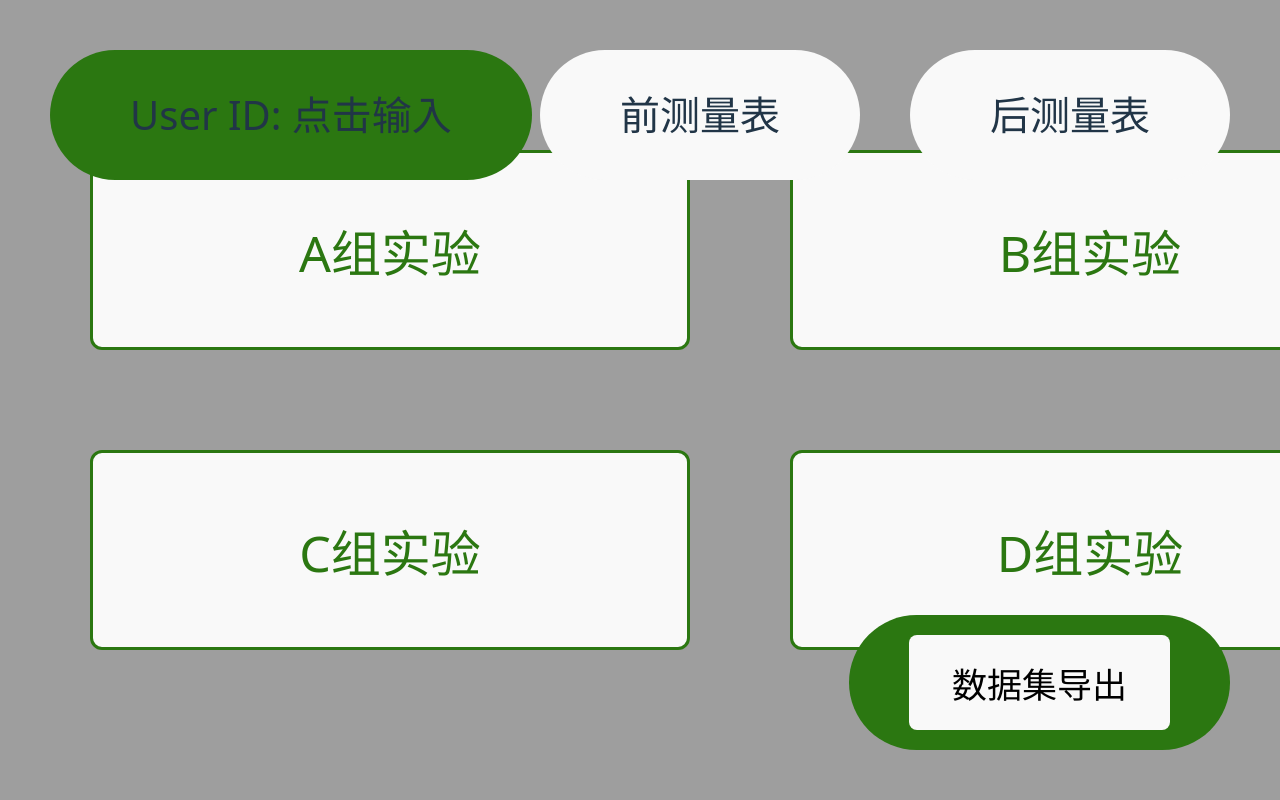
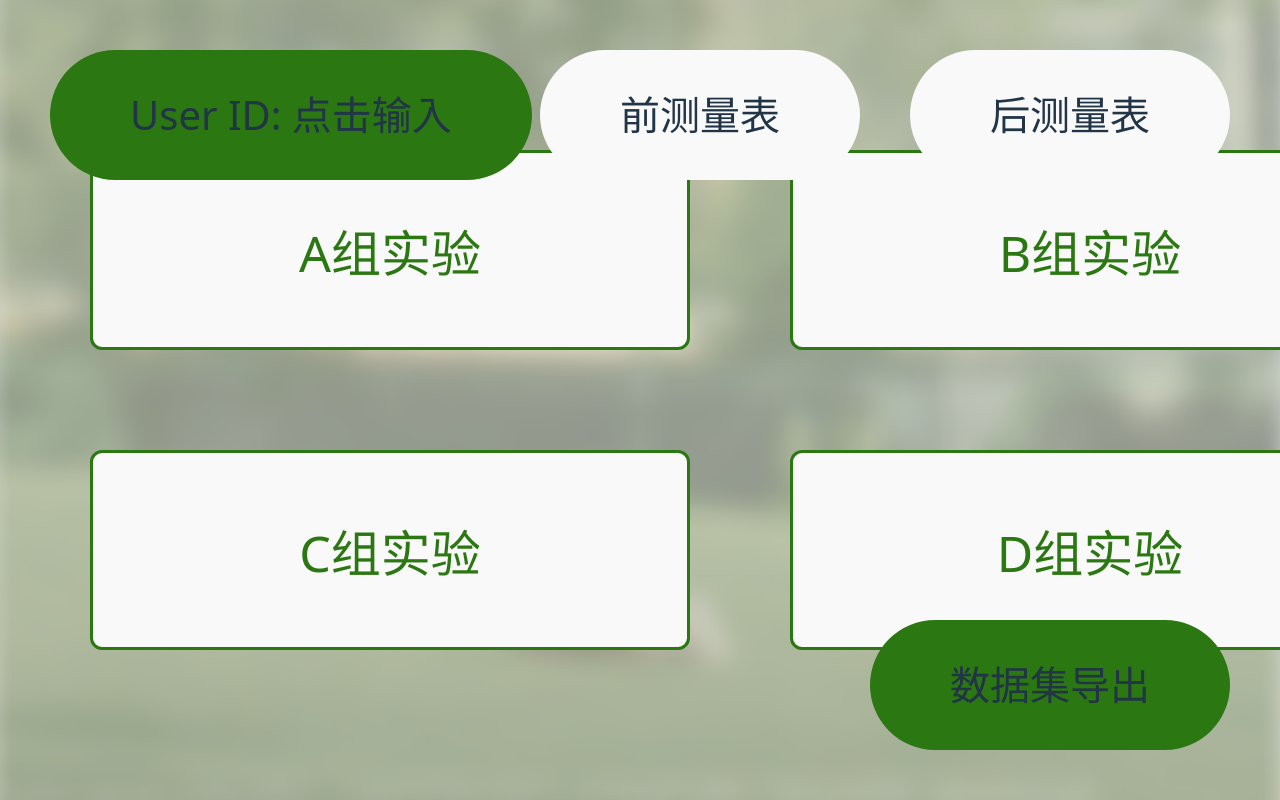
Before and after one commit to Ljt0721/BuyMate, a React (Vite) app in the folder buymate-frontend/buymate-ai/: page / in a window 1280 px wide. Built offline with nearby package versions, Linux system fonts and the light colour scheme.

Commit message:
做了IntroPage，先提交同步一下。实验界面还没完全做完，可能还要等每个用户的视频播放顺序的表？我才能在前端按顺序的播放视频？

```diff
--- a/buymate-frontend/buymate-ai/src/pages/IntroPage.module.css
+++ b/buymate-frontend/buymate-ai/src/pages/IntroPage.module.css
@@ -62,17 +62,15 @@ html, body { margin: 0; height: 100%; overflow: hidden; font-family: system-ui,
 
 /* 右下角导出 */
 .bottomRight {
-    font-size: 35px;
+
     position: absolute;
     bottom: 50px;
     right: 50px;
+    font-size: 40px;
+    cursor: pointer;
+    background: #2b7711;
+    padding: 35px 80px;
     border-radius: 100px;
-    background: #2b7711;
-    color: #fff;
-
-    padding: 20px 60px;
-    border: none;
-    cursor: pointer;
 }
 /* 弹窗 */
 
@@ -89,10 +87,11 @@ html, body { margin: 0; height: 100%; overflow: hidden; font-family: system-ui,
     padding: 30px 40px;
     border-radius: 8px;
     text-align: center;
+    font-size: 30px;
 }
 .modal input {
     margin: 10px 0;
     padding: 6px 10px;
-    font-size: 16px;
+    font-size: 30px;
 }
 .modal button { margin: 10px 5px; }
--- a/buymate-frontend/buymate-ai/src/pages/IntroPage.tsx
+++ b/buymate-frontend/buymate-ai/src/pages/IntroPage.tsx
@@ -90,8 +90,8 @@ export default function IntroPage() {
             </div>
 
             {/* 右下角导出按钮 */}
-            <div className={styles.bottomRight}>
-                <button onClick={exportData}>数据集导出</button>
+            <div className={styles.bottomRight} onClick={exportData}>
+                数据集导出
             </div>
 
             {/* 弹窗 */}
```
Also changed, not shown: buymate-frontend/buymate-ai/public/background.jpg (added).
